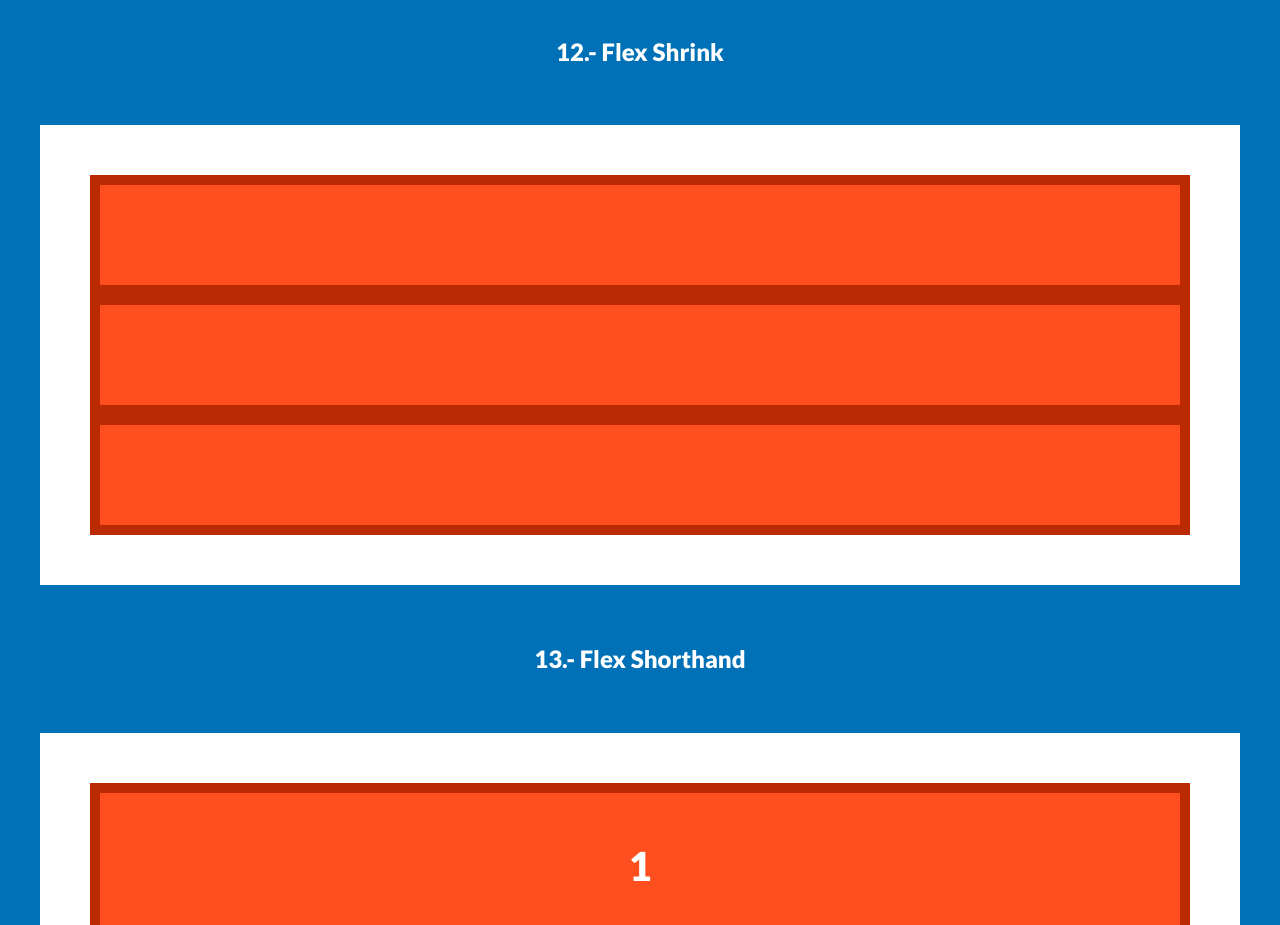
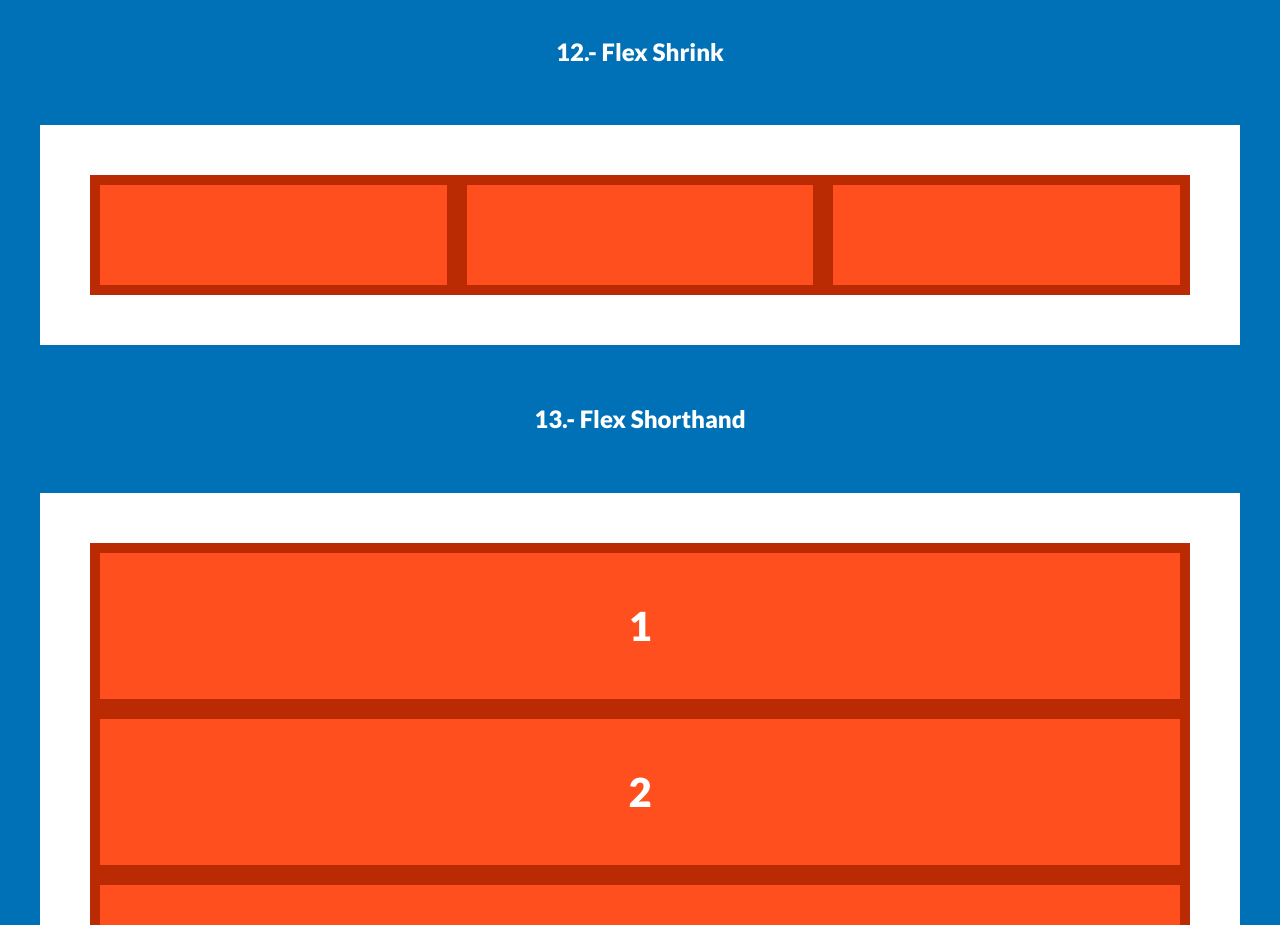
Before and after one commit to ChechiX/Flexbox, a plain HTML site: page index.html in a window 1280 px wide. Shown: the part 7520-8445 px from the top of the page. Drawn offline with Linux system fonts and the light colour scheme.

Commit message:
Flex Shrink

```diff
--- a/css/style.css
+++ b/css/style.css
@@ -176,3 +176,17 @@ h1, h2 {
 .d-flex-11 .box:nth-child(3) {
   flex-grow: 1;
 }
+
+/* 12 */
+
+.d-flex-12 {
+  display: flex;
+}
+
+.d-flex-12 .box {
+  flex-grow: 1;
+  flex-basis: 300px;
+}
+.d-flex-12 .box:nth-child(3) {
+  flex-shrink: 2; /* Se va haciendo más pequeño el elemento */
+}
```
